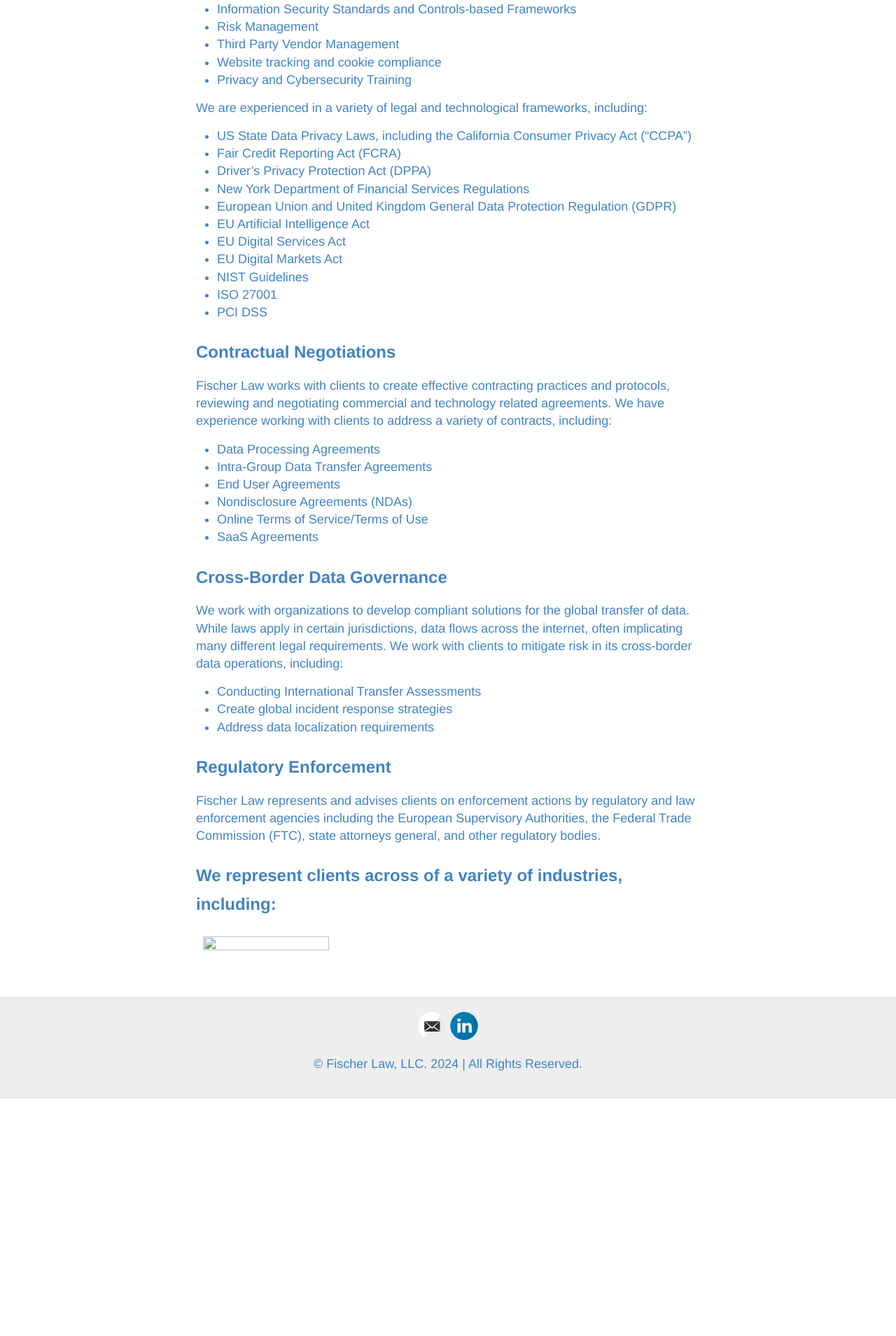
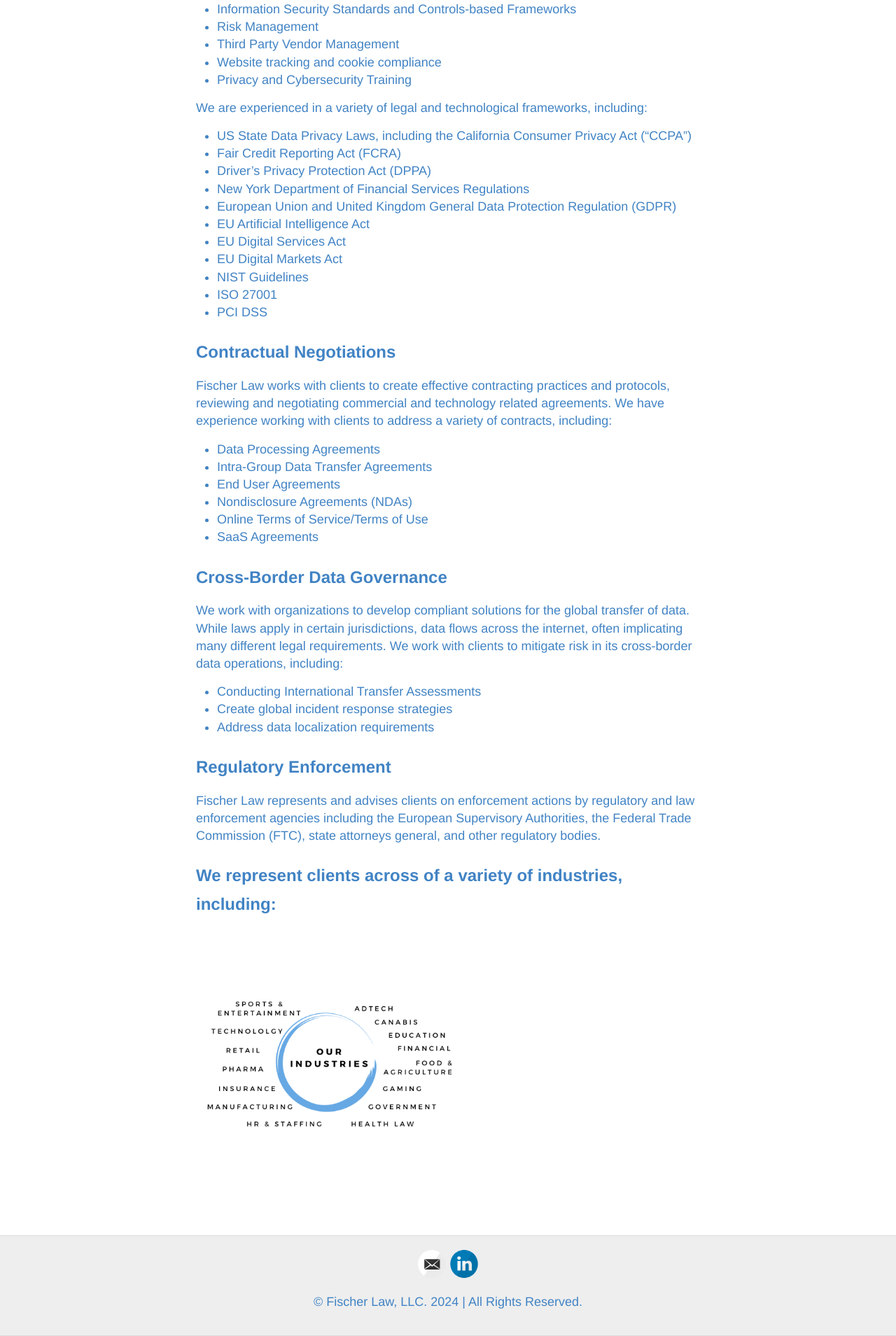
Before and after one commit to jfischeresq/jordanfischerlaw.github.io, a Jekyll site: the page built from services.md, in a window 1280 px wide. Shown: the part 1040-2949 px from the top of the page at 70% size. Built offline with Jekyll 4.4.1, drawn with Linux system fonts in a browser that asks for light colours; before the commit the page ends 2609 px from its top, so only the background shows below that.

Commit message:
Fix image path
Image path needed to be relative to the root of the site, not relative to the local page (which is nested)

```diff
--- a/services.md
+++ b/services.md
@@ -64,4 +64,4 @@
 
 ## We represent clients across of a variety of industries, including:
 
-<img style="float: center; width:50%; height:50%; margin:10px; " src="images/Industries.png">
+<img style="float: center; width:50%; height:50%; margin:10px; " src="/images/Industries.png">
```
